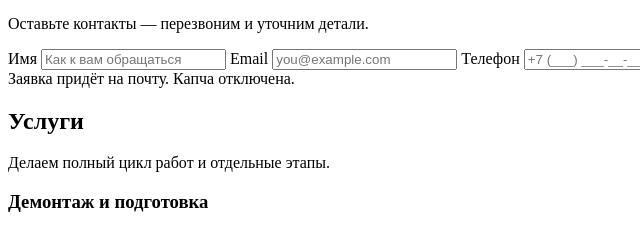
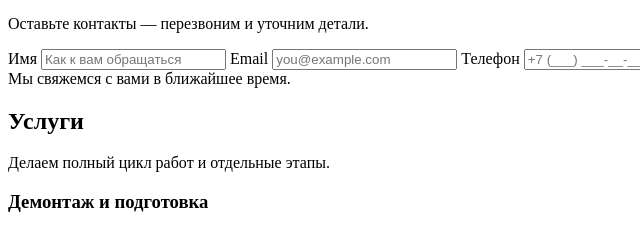
Before and after one commit to darkgalaxy1987-debug/remontpro-site, a plain HTML site: page index.html in a window 1280 px wide. Shown: the part 361-590 px from the top of the page, 0-640 px from the left. Drawn offline with Linux system fonts and the light colour scheme.

Commit message:
Update index.html

```diff
--- a/index.html
+++ b/index.html
@@ -95,7 +95,7 @@
             </label>
 
             <button class="btn btn--primary" type="submit">Отправить</button>
-            <div class="small muted">Заявка придёт на почту. Капча отключена.</div>
+            <div class="small muted">Мы свяжемся с вами в ближайшее время.</div>
           </form>
         </div>
       </div>
@@ -248,7 +248,7 @@
               <label>Телефон <input type="tel" name="phone" placeholder="+7 (___) ___-__-__" required /></label>
               <label>Комментарий <textarea name="msg" rows="4" placeholder="Что нужно сделать?"></textarea></label>
               <button class="btn btn--primary" type="submit">Отправить</button>
-              <div class="small muted">Заявка придёт на midgard1987@mail.ru. Капча отключена.</div>
+              <div class="small muted">Мы свяжемся с вами в ближайшее время.</div>
             </form>
           </div>
         </div>
```
